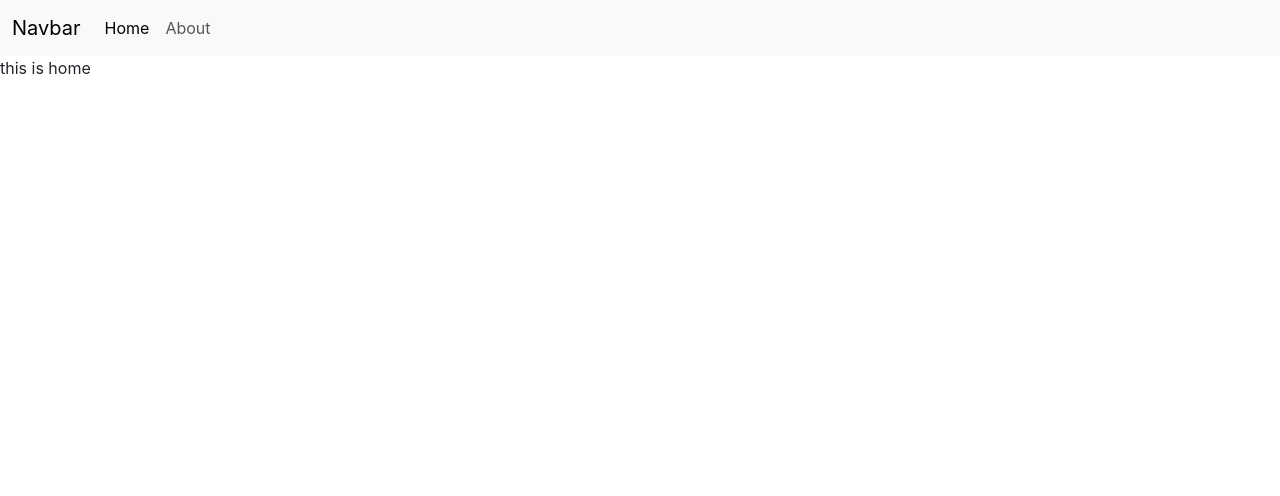
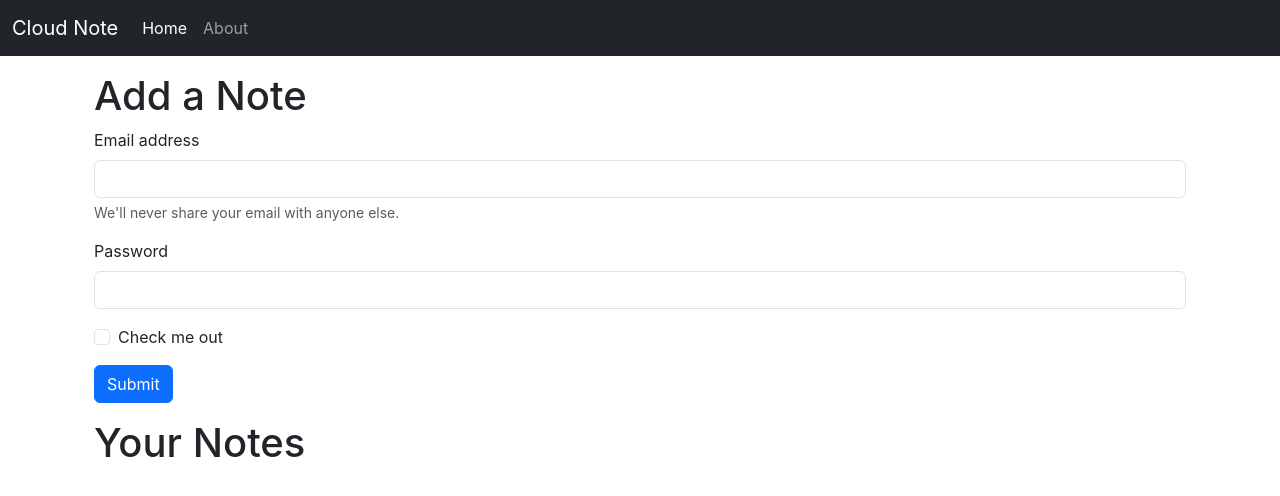
Before and after one commit to shrivarshapoojari/Cloud-Notes-MERN-APP, a React (Create React App) app: page /home in a window 1280 px wide. Shown: the top 496 px of the page. Built offline with nearby package versions, Linux system fonts and the light colour scheme.

Commit message:
used useLocation Hook in Navbar component

```diff
--- a/src/App.js
+++ b/src/App.js
@@ -13,18 +13,21 @@
 export default function App() {
   return (
     <>
-    <NoteState>
+      <NoteState>
 
         <BrowserRouter>
 
           <Navbar />
-          <Routes>
+          <div className="container">
 
-            <Route exact path="/home" element={<Home/>} />
-            <Route exact path="/about" element={<About/>} />
+            <Routes>
+
+              <Route exact path="/home" element={<Home />} />
+              <Route exact path="/about" element={<About />} />
 
 
-          </Routes>
+            </Routes>
+            </div>
 
 
 
@@ -33,7 +36,7 @@
 
         </BrowserRouter>
 
-        </NoteState>
+      </NoteState>
 
     </>
   )
--- a/src/components/About.js
+++ b/src/components/About.js
@@ -6,12 +6,12 @@
 
 const About= () =>{
 
-  const a = useContext(NoteContext)
+
 
 
   return (
     <div>
-      this is about {a.state.name}  and he is in class {a.state.class}
+       About
 
     </div>
   )
--- a/src/components/Home.js
+++ b/src/components/Home.js
@@ -1,10 +1,32 @@
 import React from 'react'
 
-const Home=()=> {
+const Home = () => {
   return (
     <div>
-      this is home
+      <div className="container my-3">
+      <h1>Add a Note </h1>
+      <form>
+        <div className="mb-3">
+          <label for="exampleInputEmail1" className="form-label">Email address</label>
+          <input type="email" className="form-control" id="exampleInputEmail1" aria-describedby="emailHelp" />
+          <div id="emailHelp" className="form-text">We'll never share your email with anyone else.</div>
+        </div>
+        <div className="mb-3">
+          <label for="exampleInputPassword1" className="form-label">Password</label>
+          <input type="password" className="form-control" id="exampleInputPassword1" />
+        </div>
+        <div className="mb-3 form-check">
+          <input type="checkbox" className="form-check-input" id="exampleCheck1" />
+          <label className="form-check-label" for="exampleCheck1">Check me out</label>
+        </div>
+        <button type="submit" className="btn btn-primary">Submit</button>
+      </form>
+      </div>
+      <div className="container my-3">
+      <h1>Your Notes</h1>
     </div>
+    </div>
+
   )
 }
 export default Home
--- a/src/components/Navbar.js
+++ b/src/components/Navbar.js
@@ -1,21 +1,26 @@
-import React from 'react'
-import {Link} from  'react-router-dom'
+import React ,{useEffect}from 'react'
+import {Link, useLocation} from  'react-router-dom'
 export default function Navbar() {
+  let location =useLocation();
+  useEffect(()=>{
+    console.log(location)
+  },[location]);
+
   return (
     <div>
-      <nav className="navbar navbar-expand-lg bg-body-tertiary">
+      <nav className="navbar navbar-expand-lg navbar-dark bg-dark">
         <div className="container-fluid">
-          <Link className="navbar-brand" to="/">Navbar</Link>
+          <Link className="navbar-brand" to="/">Cloud Note</Link>
           <button className="navbar-toggler" type="button" data-bs-toggle="collapse" data-bs-target="#navbarSupportedContent" aria-controls="navbarSupportedContent" aria-expanded="false" aria-label="Toggle navigation">
             <span className="navbar-toggler-icon"></span>
           </button>
           <div className="collapse navbar-collapse" id="navbarSupportedContent">
             <ul className="navbar-nav me-auto mb-2 mb-lg-0">
               <li className="nav-item">
-                <Link className="nav-link active" aria-current="page" to="/home">Home</Link>
+                <Link className={`nav-link ${location.pathname==="/home"?"active":""}`} aria-current="page" to="/home">Home</Link>
               </li>
               <li className="nav-item">
-                <Link className="nav-link" to="/about">About</Link>
+                <Link className={`nav-link ${location.pathname==="/about"?"active":""}`} to="/about">About</Link>
               </li>
 
 
--- a/src/context/notes/NoteState.js
+++ b/src/context/notes/NoteState.js
@@ -1,21 +1,17 @@
 import React from "react";
 import NoteContext from "./NoteContext";
-import { useState } from "react";
+
 
 
 const NoteState = (props) => {
 
 
-    const s1={
-        name: "shri",
-        class: "5b"
 
-    }
-    const [state, setState] = useState(s1);
+
 
 
     return (
-        <NoteContext.Provider value={{state}}>
+        <NoteContext.Provider value={{}}>
             {props.children}
         </NoteContext.Provider>
 
```
